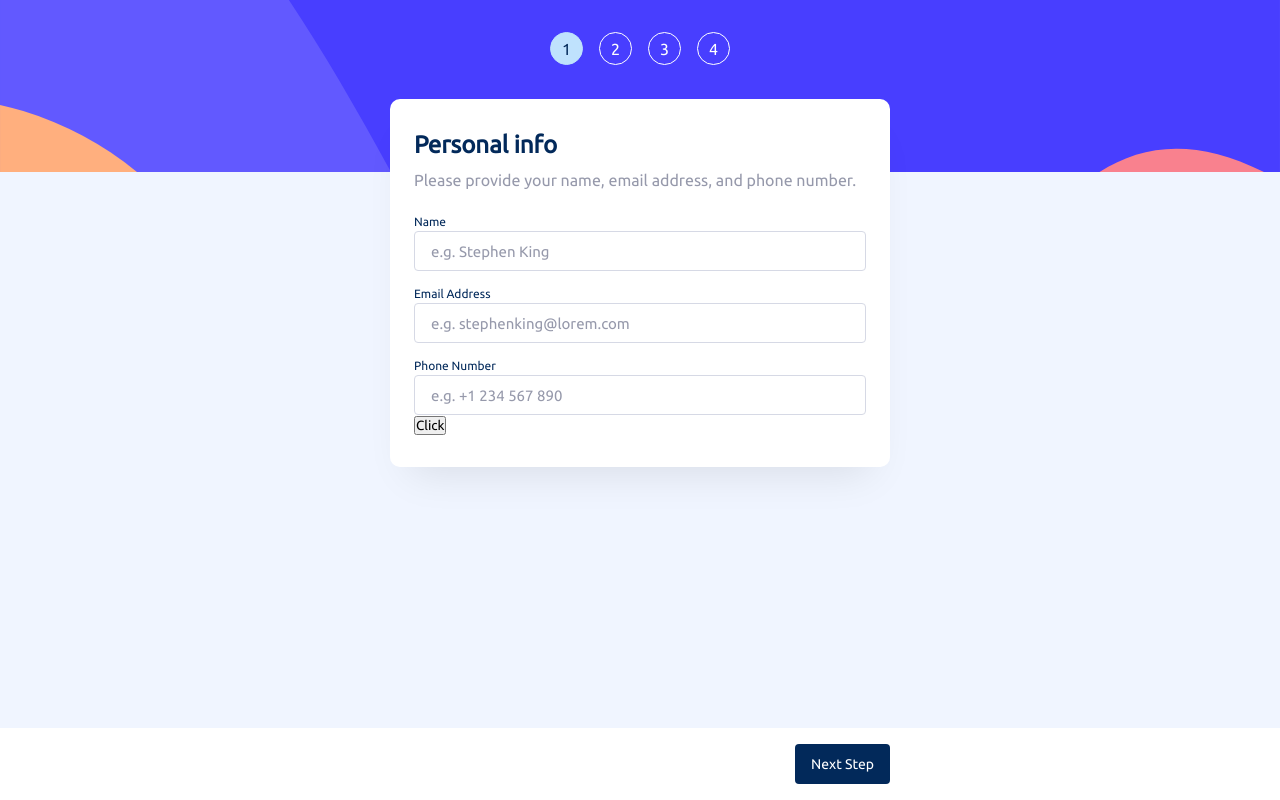
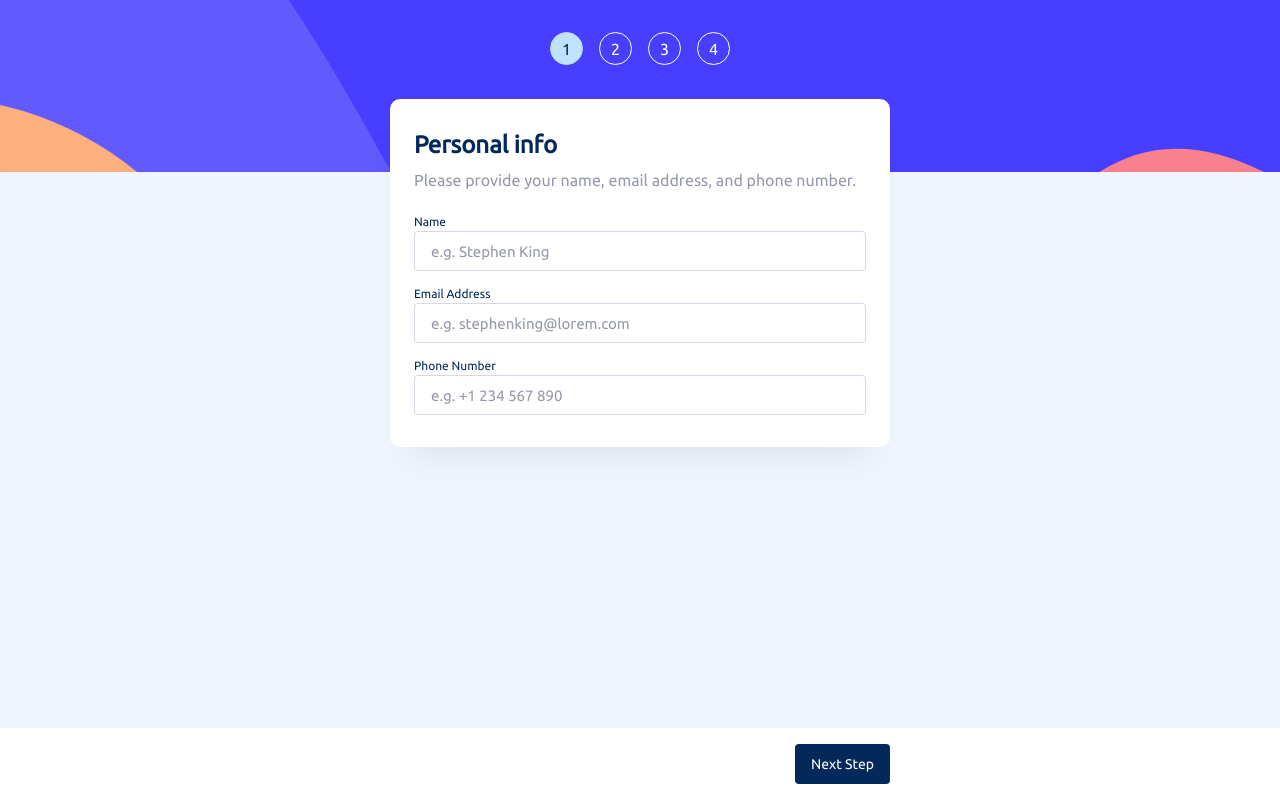
Before and after one commit to ionStici/multi-step-form, a React (Vite) app: page / in a window 1280 px wide. Built offline with nearby package versions, Linux system fonts and the light colour scheme.

Commit message:
Restructure

```diff
--- a/src/App.jsx
+++ b/src/App.jsx
@@ -1,6 +1,6 @@
 import { useState } from "react";
 
-import PersonalInfo from "./components/personalInfo";
+import PersonalInfo from "./components/step1/PersonalInfo";
 import Steps from "./components/Steps";
 import Buttons from "./components/Buttons";
 
@@ -20,15 +20,33 @@ function App() {
   }
 
   if (step === 2) {
-    return <p>2</p>;
+    return (
+      <>
+        <Steps step={step} />
+        {2}
+        <Buttons step={step} />
+      </>
+    );
   }
 
   if (step === 3) {
-    return <p>3</p>;
+    return (
+      <>
+        <Steps step={step} />
+        {3}
+        <Buttons step={step} />
+      </>
+    );
   }
 
   if (step === 4) {
-    return <p>4</p>;
+    return (
+      <>
+        <Steps step={step} />
+        {4}
+        <Buttons step={step} />
+      </>
+    );
   }
 
   return (
--- a/src/components/PersonalInfo.jsx
+++ /dev/null
@@ -1,93 +0,0 @@
-import styles from "./../styles/PersonalInfo.module.scss";
-import { useState, useRef } from "react";
-
-function PersonalInfo() {
-  const [name, setName] = useState("");
-  const [email, setEmail] = useState("");
-  const [tel, setTel] = useState("");
-
-  const nameErr = useRef(null);
-
-  const emptyField = "This field is required";
-  const wrongFormat = "Wrong format";
-
-  const handleSubmit = (e) => e.preventDefault();
-
-  function validateName() {
-    const { current: err } = nameErr;
-
-    const input = err.closest("div").querySelector("input");
-
-    if (!name) {
-      err.textContent = emptyField;
-      input.classList.add(styles.error);
-      return;
-    }
-
-    const re = /^[a-zA-Z]+(?: [a-zA-Z]+)*$/;
-    const test = re.test(String(name).trim());
-
-    if (!test) {
-      err.textContent = wrongFormat;
-      input.classList.add(styles.error);
-    }
-  }
-
-  function validateEmail(email) {
-    return;
-    const re = /^[a-zA-Z0-9._-]+@[a-zA-Z0-9.-]+\.[a-zA-Z]{2,6}$/;
-    return re.test(String(email).toLowerCase());
-  }
-
-  function validateTel(tel) {
-    return;
-    const re =
-      /^\+?[0-9]{1,3}?[-. (]*([0-9]{1,5})[-. )]*([0-9]{1,5})[-. ]*([0-9]{1,6})$/;
-    return re.test(String(tel));
-  }
-
-  return (
-    <>
-      <section className={styles.section}>
-        <h1>Personal info</h1>
-        <p className={styles.text}>
-          Please provide your name, email address, and phone number.
-        </p>
-
-        <form className={styles.form} onSubmit={handleSubmit}>
-          <div>
-            <label htmlFor="name">Name</label>
-            <input
-              type="text"
-              id="name"
-              placeholder="e.g. Stephen King"
-              onChange={({ target }) => setName(target.value)}
-            />
-            <p className={styles.message} ref={nameErr}></p>
-          </div>
-          <div>
-            <label htmlFor="email">Email Address</label>
-            <input
-              type="email"
-              id="email"
-              placeholder="e.g. stephenking@lorem.com"
-              onChange={({ target }) => setEmail(target.value)}
-            />
-          </div>
-          <div>
-            <label htmlFor="tel">Phone Number</label>
-            <input
-              type="tel"
-              id="tel"
-              placeholder="e.g. +1 234 567 890"
-              onChange={({ target }) => setTel(target.value)}
-            />
-          </div>
-        </form>
-        <button onClick={validateName}>Click</button>
-      </section>
-    </>
-  );
-}
-
-export default PersonalInfo;
--- /dev/null
+++ b/src/components/step1/InputBox.jsx
@@ -0,0 +1,18 @@
+import styles from "./../../styles/PersonalInfo.module.scss";
+
+function InputBox({ label, type, err, placeholder, setInput }) {
+  return (
+    <div>
+      <label htmlFor={type}>{label}</label>
+      <input
+        type={type === "name" ? "text" : type}
+        id={type}
+        placeholder={placeholder}
+        onChange={({ target }) => setInput(target.value)}
+      />
+      <p className={styles.message} ref={err}></p>
+    </div>
+  );
+}
+
+export default InputBox;
--- /dev/null
+++ b/src/components/step1/PersonalInfo.jsx
@@ -0,0 +1,57 @@
+import styles from "./../../styles/PersonalInfo.module.scss";
+import { useState, useRef } from "react";
+import InputBox from "./InputBox";
+
+function PersonalInfo() {
+  const [name, setName] = useState("");
+  const [email, setEmail] = useState("");
+  const [tel, setTel] = useState("");
+
+  const nameErr = useRef(null);
+  const emailErr = useRef(null);
+  const telErr = useRef(null);
+
+  const emptyField = "This field is required";
+  const wrongFormat = "Wrong format";
+
+  function handleValidation() {
+    return;
+  }
+
+  return (
+    <>
+      <section className={styles.section}>
+        <h1>Personal info</h1>
+        <p className={styles.text}>
+          Please provide your name, email address, and phone number.
+        </p>
+
+        <form className={styles.form} onSubmit={(e) => e.preventDefault()}>
+          <InputBox
+            label="Name"
+            type="name"
+            err={nameErr}
+            placeholder="e.g. Stephen King"
+            setInput={setName}
+          />
+          <InputBox
+            label="Email Address"
+            type="email"
+            err={emailErr}
+            placeholder="e.g. stephenking@lorem.com"
+            setInput={setEmail}
+          />
+          <InputBox
+            label="Phone Number"
+            type="tel"
+            err={telErr}
+            placeholder="e.g. +1 234 567 890"
+            setInput={setTel}
+          />
+        </form>
+      </section>
+    </>
+  );
+}
+
+export default PersonalInfo;
--- a/src/styles/PersonalInfo.module.scss
+++ b/src/styles/PersonalInfo.module.scss
@@ -79,6 +79,6 @@
   font-weight: 700;
 }
 
-.error {
+.red_border {
   border: 1px solid hsla(354, 84%, 57%, 1) !important;
 }
```
